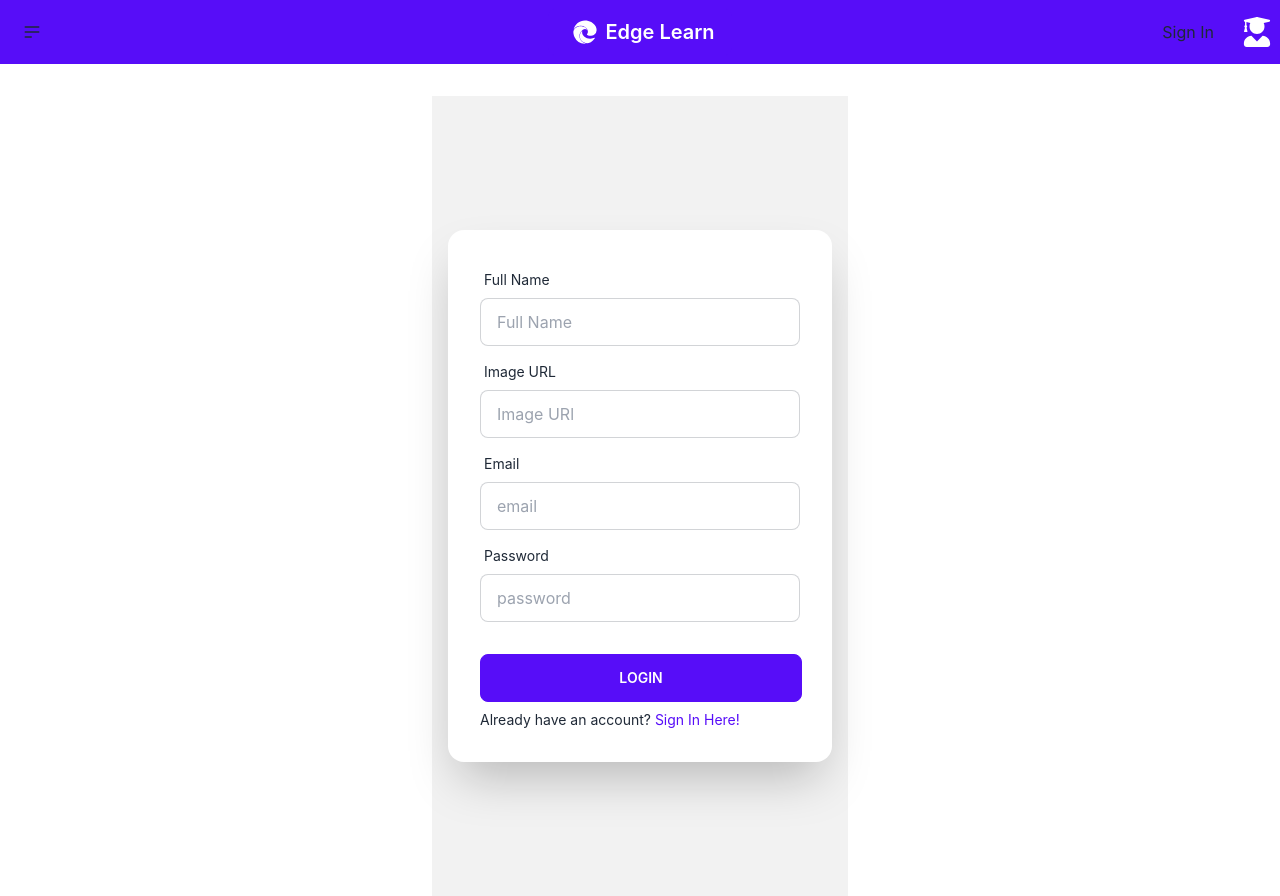
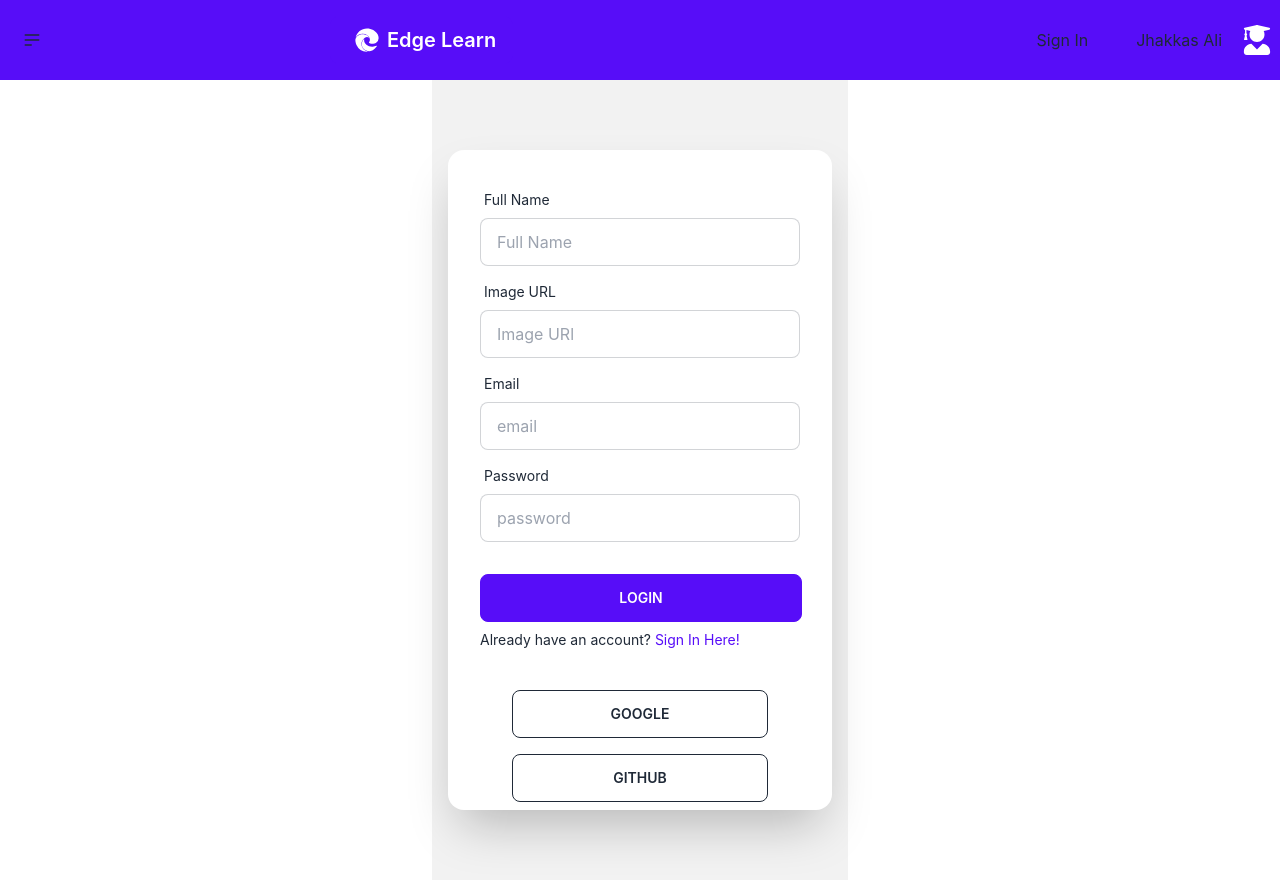
Before and after one commit to mehedi-hasan22/edge-learn-assignment10Client-batch6, a React (Create React App) app: page /register in a window 1280 px wide. Built offline with nearby package versions, Linux system fonts and the light colour scheme.

Commit message:
created context api

```diff
--- a/src/Components/Courses/Courses.js
+++ b/src/Components/Courses/Courses.js
@@ -6,7 +6,7 @@ import Course from '../Course/Course';
 const Courses = () => {
     const courses = useLoaderData()
     return (
-        <div className='flex flex-col md:flex-row gap-4 w-11/12 mx-auto'>
+        <div className='flex flex-col md:flex-row gap-4 w-11/12 mx-auto my-5'>
             <div className='basis-1/4 me-5 border py-40 text-xl rounded-md sticky-top'>
                 <Aside></Aside>
             </div>
--- a/src/Components/Form/Register.js
+++ b/src/Components/Form/Register.js
@@ -37,6 +37,10 @@ const Register = () => {
                             </div>
                             <h1 className='text-sm'>Already have an account? <Link to='/signIn' className='text-primary'>Sign In Here!</Link></h1>
                         </div>
+                        <div className='mx-auto'>
+                            <button className="btn my-2 btn-wide btn-outline">Google</button> <br />
+                            <button className='btn my-2 btn-wide btn-outline'>Github</button>
+                        </div>
                     </div>
                 </div>
             </div>
--- a/src/Components/Header/Header.js
+++ b/src/Components/Header/Header.js
@@ -1,10 +1,12 @@
-import React from 'react';
+import React, { useContext } from 'react';
 import { Link } from 'react-router-dom';
 import { FaEdge, FaUserGraduate } from "react-icons/fa";
+import { AuthContext } from '../../Contexts/AuthProvider/AuthProvider';
 
 const Header = () => {
+    const { user } = useContext(AuthContext)
     return (
-        <div className="navbar bg-primary mb-8">
+        <div className="navbar bg-primary">
             <div className="navbar-start">
                 <div className="dropdown">
                     <label tabIndex={0} className="btn btn-ghost btn-circle">
@@ -18,12 +20,15 @@ const Header = () => {
                     </ul>
                 </div>
             </div>
-            <div className="navbar-center">
+            <div className="navbar">
                 <Link to='/' className="btn btn-primary normal-case text-xl"><FaEdge className='m-2 text-white text-2xl' />  Edge Learn</Link>
             </div>
             <div className="navbar-end">
                 <div className='mx-5'>
-                    <Link to='/signIn' className='mx-2'>Sign In</Link>
+                    <Link to='/signIn' className='mx-2'>Sign In</Link> <br />
+                </div>
+                <div className='mx-5'>
+                    <p>{user.displayName}</p>
                 </div>
                 <FaUserGraduate className='text-white text-3xl'></FaUserGraduate>
             </div>
--- a/src/Components/Home/Home.js
+++ b/src/Components/Home/Home.js
@@ -1,9 +1,19 @@
 import React from 'react';
+import { Link } from 'react-router-dom';
 
 const Home = () => {
     return (
         <div>
-            <h1>Home</h1>
+            <div className="hero min-h-screen mt-0" style={{ backgroundImage: `url("https://c4.wallpaperflare.com/wallpaper/632/34/549/technology-monitor-alpha-coders-binary-wallpaper-preview.jpg")` }}>
+                <div className="hero-overlay bg-opacity-60"></div>
+                <div className="hero-content text-center text-neutral-content">
+                    <div className="max-w-md">
+                        <h1 className="mb-5 text-5xl font-bold">Launch Your Career With Edge Learn</h1>
+                        <p className="mb-5">Go from no-code to an in-demand junior web developer, at a fraction of the cost of a bootcamp. Start with the front-end by learning HTML, CSS, and JavaScript. Then, master the back-end and APIs to round out your full-stack skills</p>
+                        <button className="btn btn-primary"><Link to='/courses' >Get Started</Link></button>
+                    </div>
+                </div>
+            </div>
         </div>
     );
 };
--- /dev/null
+++ b/src/Contexts/AuthProvider/AuthProvider.js
@@ -0,0 +1,15 @@
+import React, { createContext } from 'react';
+
+export const AuthContext = createContext();
+
+const AuthProvider = ({ children }) => {
+    const user = { displayName: 'Jhakkas Ali' }
+    const authInfo = { user }
+    return (
+        <AuthContext.Provider value={authInfo}>
+            {children}
+        </AuthContext.Provider>
+    );
+};
+
+export default AuthProvider;
--- /dev/null
+++ b/src/Firbase/Firebase.init.js
@@ -0,0 +1,19 @@
+// Import the functions you need from the SDKs you need
+import { initializeApp } from "firebase/app";
+// TODO: Add SDKs for Firebase products that you want to use
+// https://firebase.google.com/docs/web/setup#available-libraries
+
+// Your web app's Firebase configuration
+const firebaseConfig = {
+    apiKey: "AIzaSyDD4ewlwk9Joy4AHfy9DQQShXKJyZ-Lo0A",
+    authDomain: "edge-learn.firebaseapp.com",
+    projectId: "edge-learn",
+    storageBucket: "edge-learn.appspot.com",
+    messagingSenderId: "137490130725",
+    appId: "1:137490130725:web:c4856063263b565f14dccc"
+};
+
+// Initialize Firebase
+const app = initializeApp(firebaseConfig);
+
+export default app;
--- a/src/index.js
+++ b/src/index.js
@@ -3,11 +3,14 @@ import ReactDOM from 'react-dom/client';
 import './index.css';
 import App from './App';
 import reportWebVitals from './reportWebVitals';
+import AuthProvider from './Contexts/AuthProvider/AuthProvider';
 
 const root = ReactDOM.createRoot(document.getElementById('root'));
 root.render(
   <React.StrictMode>
-    <App />
+    <AuthProvider>
+      <App />
+    </AuthProvider>
   </React.StrictMode>
 );
 
```
